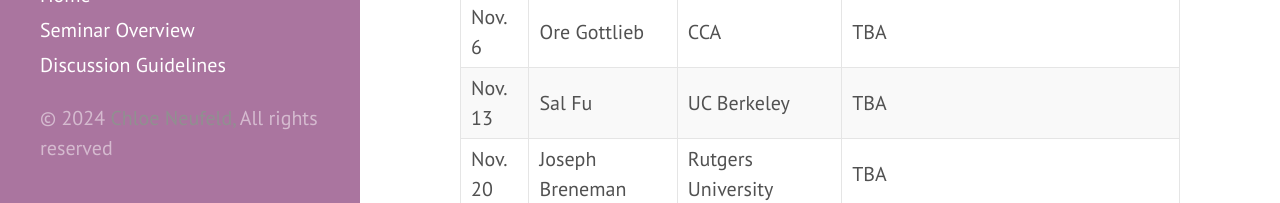
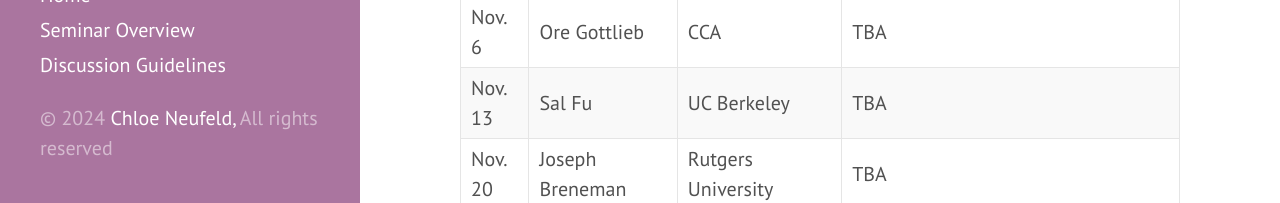
Before and after one commit to yalegalaxylunch/yalegalaxylunch.github.io, a Jekyll site: the page built from index.html, in a window 1280 px wide and 900 px high, scrolled down 547 px. Shown: the part 697-900 px from the top of the window. Built offline with Jekyll 4.4.1, drawn with Linux system fonts in a browser that asks for light colours; the list of posts is cut into pages by our own code.

Commit message:
changing color

```diff
--- a/_includes/sidebar.html
+++ b/_includes/sidebar.html
@@ -28,7 +28,7 @@
 
     </nav>
 
-    <p>&copy; {{ site.time | date: '%Y' }} <a href="{{ site.author.url }}" style="color: #909090">
+    <p>&copy; {{ site.time | date: '%Y' }} <a href="{{ site.author.url }}" style="color: #ffffff">
       {{ site.author.name }},
     </a> All rights reserved
     </p>
```
Also changed, not shown: 1 other file.
